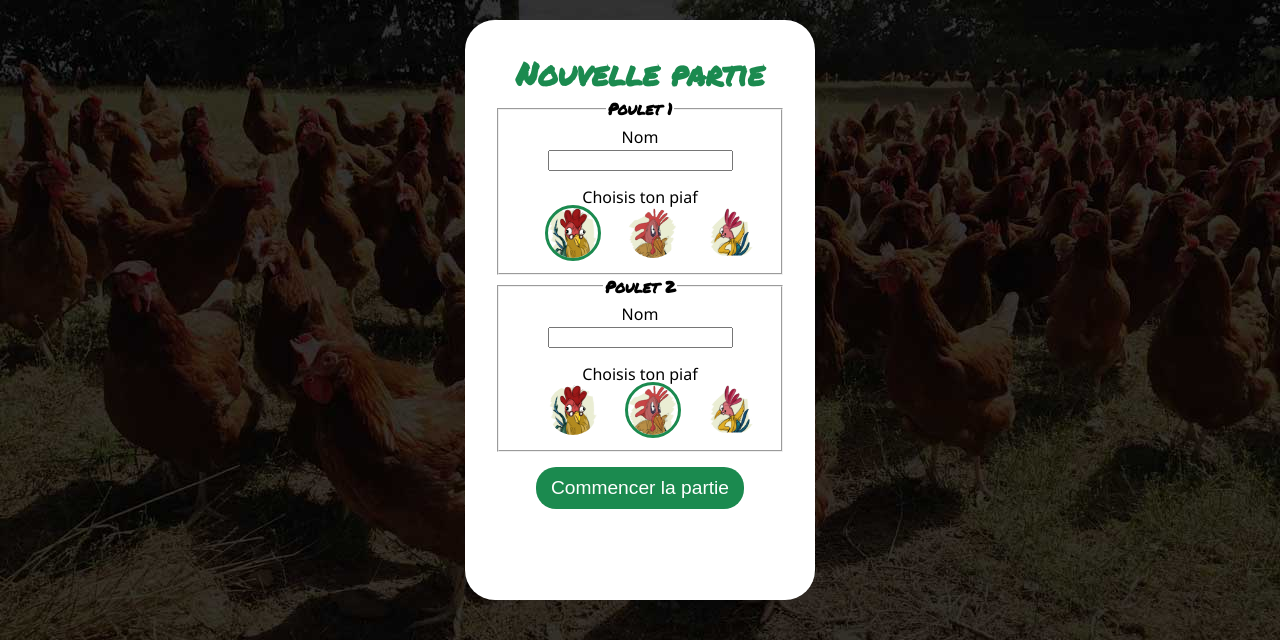
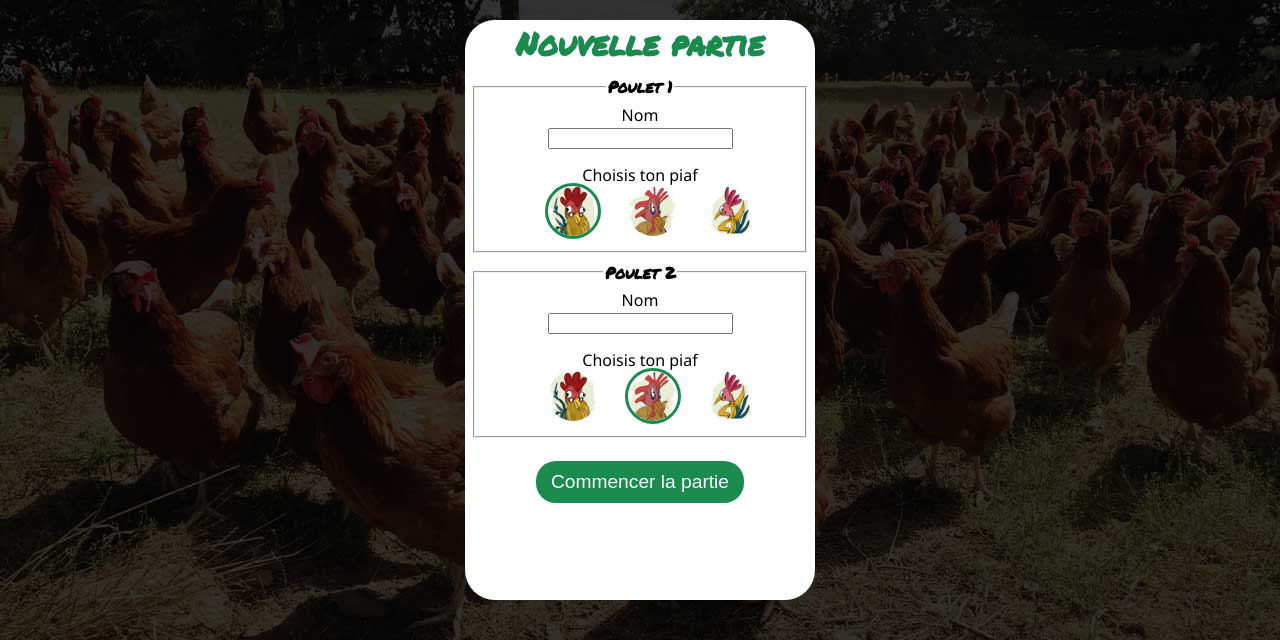
Before and after one commit to Auddde/jeu-de-d-s, a PHP site: page / in a window 1280 px wide. Shown: the part 160-800 px from the top of the page. Run offline with PHP 8.4, Linux system fonts and the light colour scheme.

Commit message:
CSS pregame : fixed débordement

```diff
--- a/css/_fonts.scss
+++ b/css/_fonts.scss
@@ -58,6 +58,10 @@ fieldset:first-child {
     margin-bottom:15px;
 }
 
+fieldset {
+    margin : 8px;
+}
+
 .winnerName {
     @extend %texte;
     font-size: 3em;
--- a/css/_sections.scss
+++ b/css/_sections.scss
@@ -12,7 +12,6 @@ header {
 // Pregame
 
 .pregame {
-    padding : 30px;
     margin: 10px 10px 30px 10px;
     width: 80%;
     height: 100%;
--- a/css/style.css
+++ b/css/style.css
@@ -623,6 +623,10 @@ fieldset:first-child {
   margin-bottom: 15px;
 }
 
+fieldset {
+  margin: 8px;
+}
+
 .winnerName {
   font-size: 3em;
 }
@@ -810,7 +814,6 @@ header {
 }
 
 .pregame {
-  padding: 30px;
   margin: 10px 10px 30px 10px;
   width: 80%;
   height: 100%;
```
Also changed, not shown: 1 other file.
